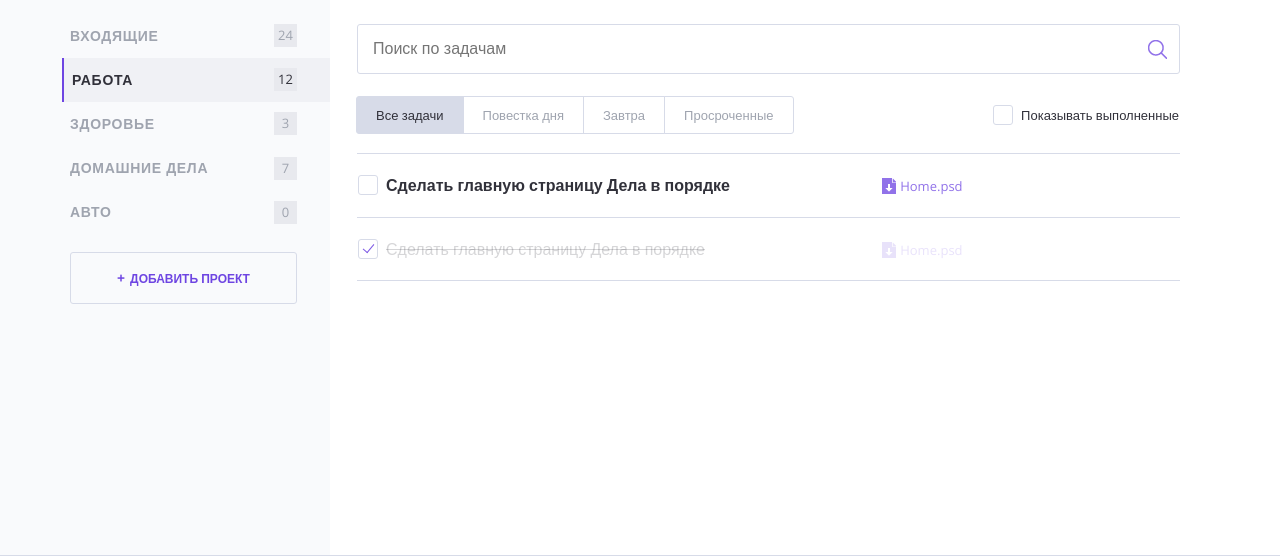
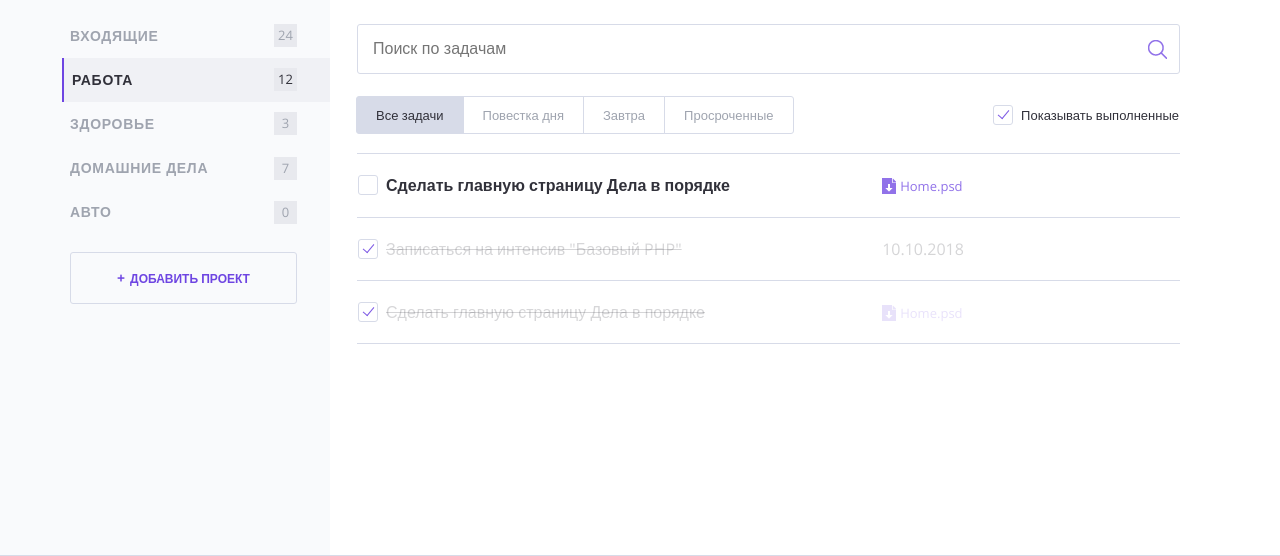
Before and after one commit to energi2002/155369-doingsdone, a PHP site: page / in a window 1280 px wide. Shown: the part 125-681 px from the top of the page. Run offline with PHP 8.4, Linux system fonts and the light colour scheme.

Commit message:
Работа с условиями

```diff
--- a/index.php
+++ b/index.php
@@ -97,7 +97,12 @@ $show_complete_tasks = rand(0, 1);
 
                     <label class="checkbox">
                         <!--добавить сюда аттрибут "checked", если переменная $show_complete_tasks равна единице-->
-                        <input class="checkbox__input visually-hidden show_completed" type="checkbox">
+                        <input class="checkbox__input visually-hidden show_completed" type="checkbox"
+                               <?php
+                                    if ($show_complete_tasks == 1) {
+                                    print ('checked'); }
+                               ?>
+                        >
                         <span class="checkbox__text">Показывать выполненные</span>
                     </label>
                 </div>
@@ -118,6 +123,22 @@ $show_complete_tasks = rand(0, 1);
                         <td class="task__date"></td>
                     </tr>
                     <!--показывать следующий тег <tr/>, если переменная $show_complete_tasks равна единице-->
+                    <?php
+                        if ($show_complete_tasks == 1) {
+                            print ('
+                            <tr class="tasks__item task task--completed">
+                                <td class="task__select">
+                                    <label class="checkbox task__checkbox">
+                                        <input class="checkbox__input visually-hidden" type="checkbox" checked>
+                                        <span class="checkbox__text">Записаться на интенсив "Базовый PHP"</span>
+                                    </label>
+                                    </td>
+                                <td class="task__date">10.10.2018</td>
+                                <td class="task__controls">
+                                </td>
+                            </tr>
+                            '); }
+                    ?>
                     <tr class="tasks__item task task--completed">
                         <td class="task__select">
                             <label class="checkbox task__checkbox">
```
